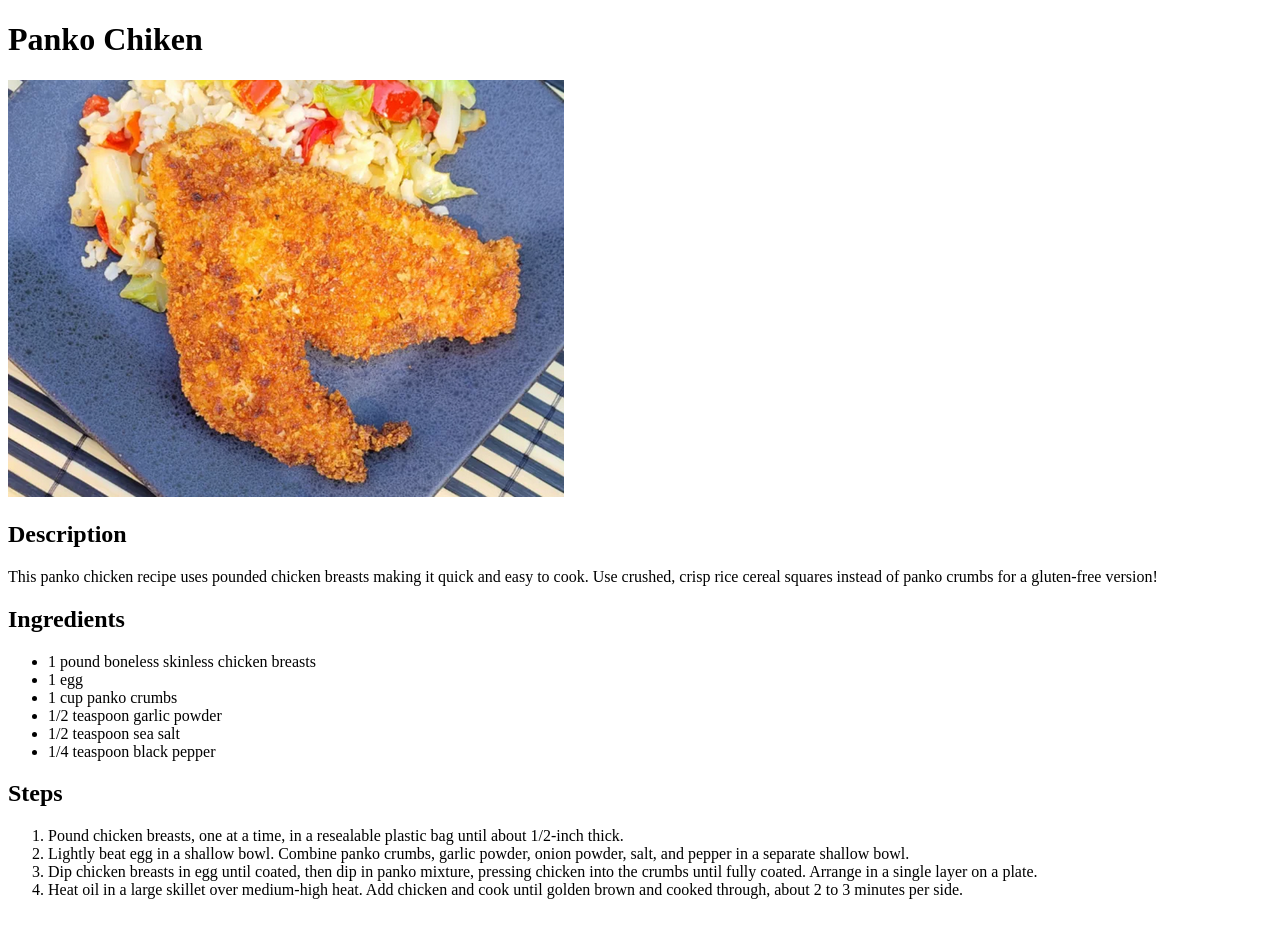
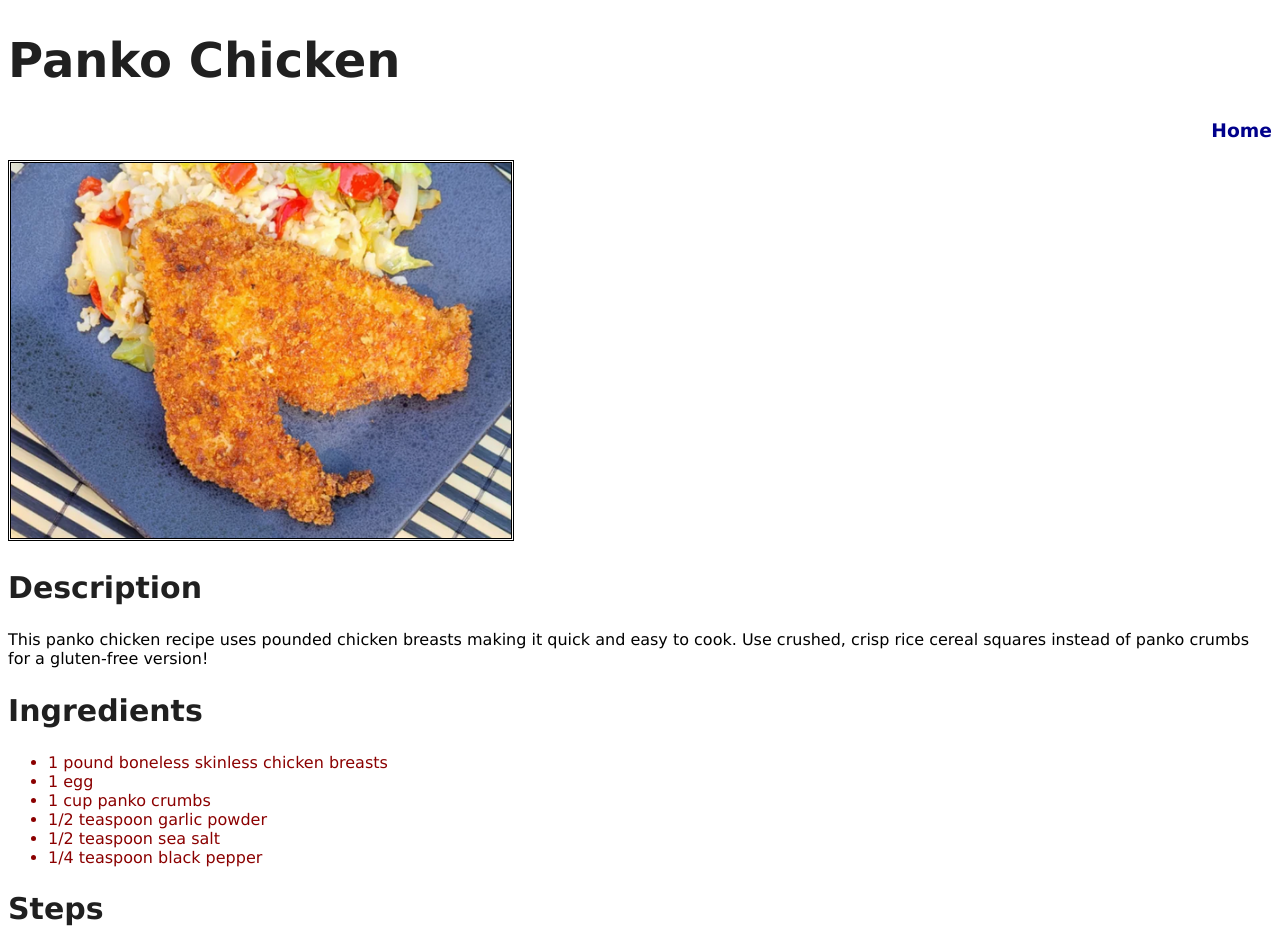
Before and after one commit to lore-carbonaro/odin-recipes, a plain HTML site: page recipes/panko-chicken.html in a window 1280 px wide. Shown: the top 929 px of the page. Drawn offline with Linux system fonts and the light colour scheme.

Commit message:
feat: style index and recipe pages, fix typos

```diff
--- a/recipes/panko-chicken.html
+++ b/recipes/panko-chicken.html
@@ -3,9 +3,11 @@
     <head>
         <meta charset="UTF-8">
         <title>Panko Chicken</title>
+        <link rel="stylesheet" href="../style.css">
     </head>
     <body>
-        <h1>Panko Chiken</h1>
+        <h1>Panko Chicken</h1>
+        <h3><a href="../index.html">Home</a></h3>
         <img src="./images/panko-chicken.png" alt="Picture of panko chicken">
         <h2>Description</h2>
         <p>This panko chicken recipe uses pounded chicken breasts making it quick and easy to cook. Use crushed, crisp rice cereal squares instead of panko crumbs for a gluten-free version!</p>
```
Also changed, not shown: index.html (+2 -1 lines), recipes/lasagna.html (+2 -0 lines), recipes/pasta.html (+2 -0 lines).
